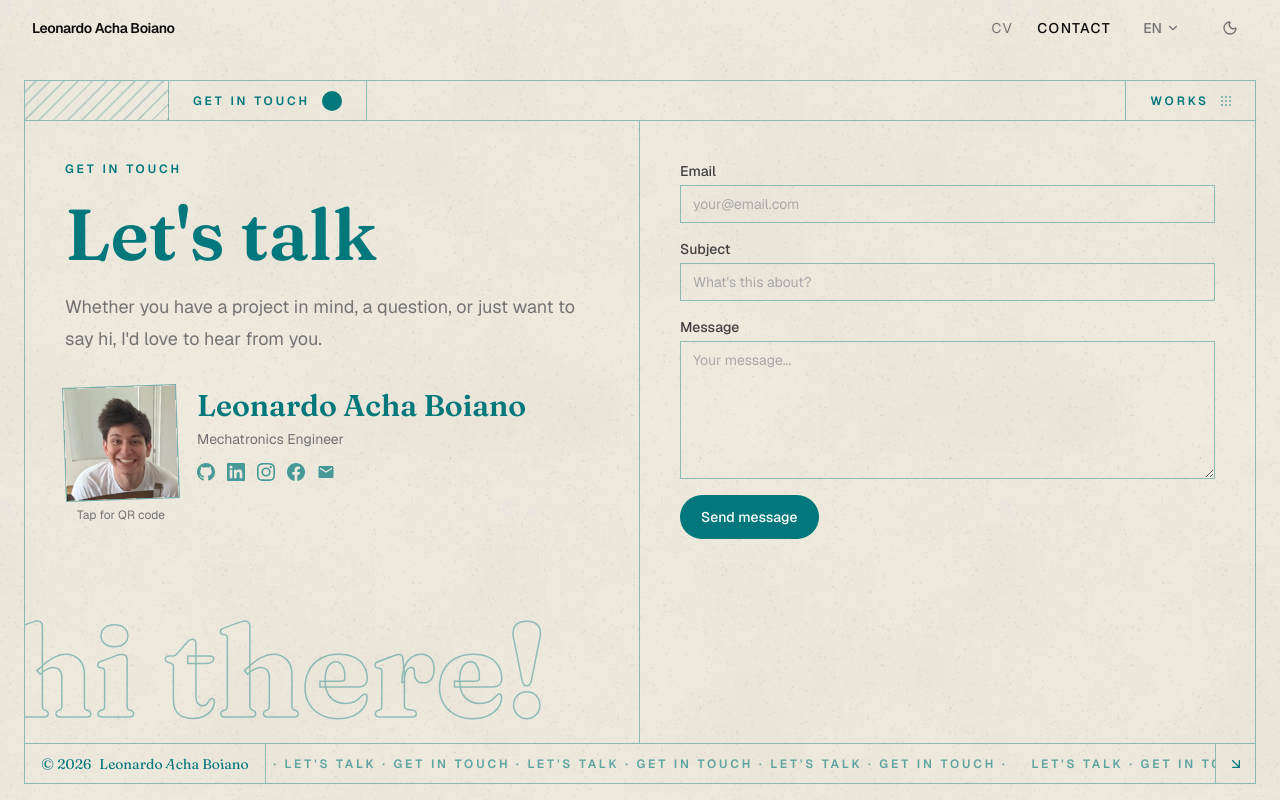
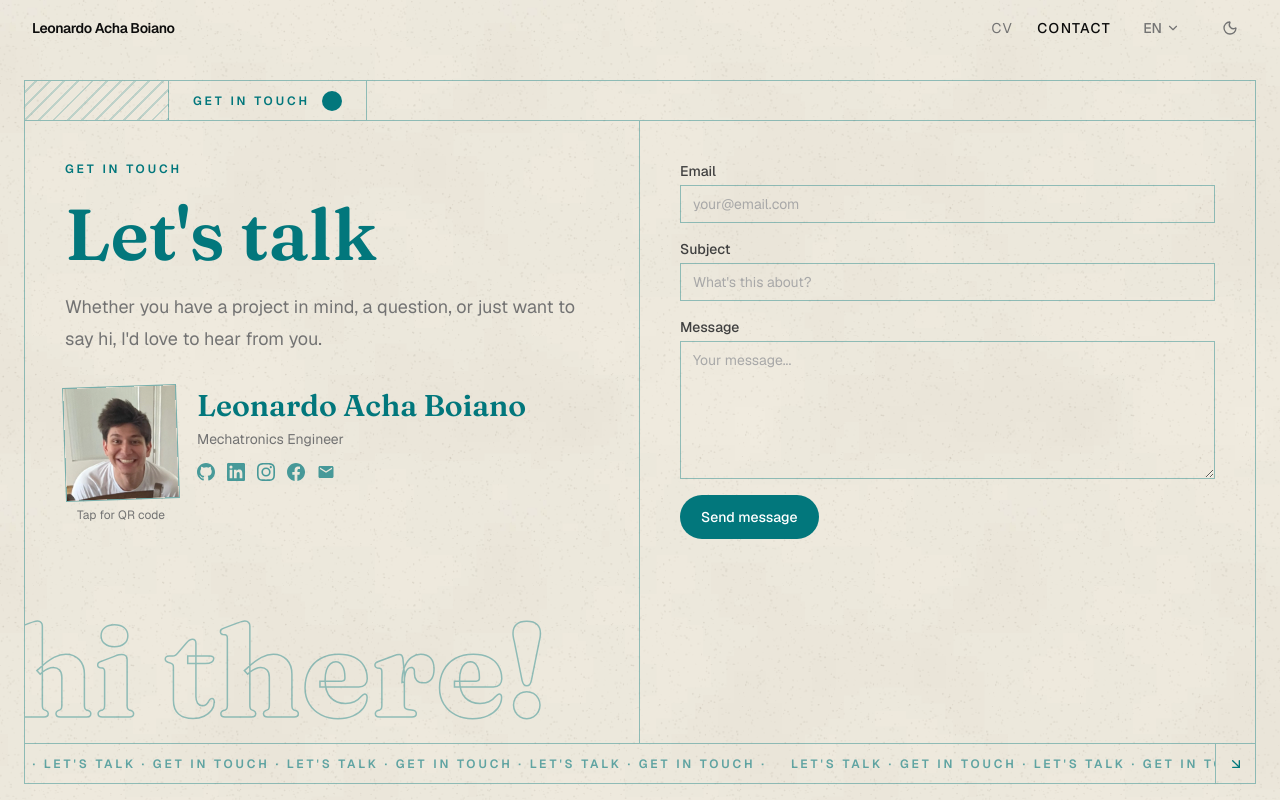
Before and after one commit to leonardoAB1/leonardoachaboiano.com, a Next.js app: page /en/contact in a window 1280 px wide. Built offline with nearby package versions, Linux system fonts and the light colour scheme.

Commit message:
style: remove works button and copyright wordmark from contact strips

```diff
--- a/messages/de.json
+++ b/messages/de.json
@@ -162,7 +162,6 @@
     "metaTitle": "Kontakt",
     "metaDescription": "Nimm Kontakt auf! Verfügbar für Projektkooperationen, Embedded-Systems-Arbeit und technische Anfragen.",
     "eyebrow": "Kontakt aufnehmen",
-    "worksLabel": "Projekte",
     "outlineLine": "hallo!",
     "heading": "Sprechen wir",
     "intro": "Ob du ein Projekt im Kopf hast, eine Frage stellen oder einfach Hallo sagen möchtest: Ich freue mich, von dir zu hören.",
--- a/messages/en.json
+++ b/messages/en.json
@@ -162,7 +162,6 @@
     "metaTitle": "Contact",
     "metaDescription": "Get in touch! Available for project collaborations, embedded systems work, and engineering inquiries.",
     "eyebrow": "Get in touch",
-    "worksLabel": "Works",
     "outlineLine": "hi there!",
     "heading": "Let's talk",
     "intro": "Whether you have a project in mind, a question, or just want to say hi, I'd love to hear from you.",
--- a/messages/es.json
+++ b/messages/es.json
@@ -162,7 +162,6 @@
     "metaTitle": "Contacto",
     "metaDescription": "¡Ponte en contacto! Disponible para colaboraciones en proyectos, trabajo en sistemas embebidos y consultas de ingeniería.",
     "eyebrow": "Ponte en contacto",
-    "worksLabel": "Proyectos",
     "outlineLine": "¡hola!",
     "heading": "Hablemos",
     "intro": "Ya sea que tengas un proyecto en mente, una pregunta o solo quieras saludar, me encantaría saber de ti.",
--- a/messages/fr.json
+++ b/messages/fr.json
@@ -162,7 +162,6 @@
     "metaTitle": "Contact",
     "metaDescription": "Prenez contact ! Disponible pour des collaborations de projet, du travail en systèmes embarqués et des consultations en ingénierie.",
     "eyebrow": "Prendre contact",
-    "worksLabel": "Projets",
     "outlineLine": "salut !",
     "heading": "Discutons",
     "intro": "Que vous ayez un projet en tête, une question ou simplement envie de dire bonjour, je serais ravi d'avoir de vos nouvelles.",
--- a/messages/it.json
+++ b/messages/it.json
@@ -162,7 +162,6 @@
     "metaTitle": "Contatti",
     "metaDescription": "Mettiti in contatto! Disponibile per collaborazioni su progetti, lavori su sistemi embedded e richieste di ingegneria.",
     "eyebrow": "Mettiti in contatto",
-    "worksLabel": "Progetti",
     "outlineLine": "ciao!",
     "heading": "Parliamone",
     "intro": "Che tu abbia un progetto in mente, una domanda o voglia solo salutare, mi farebbe piacere sentirti.",
--- a/src/app/[locale]/(marketing)/contact/page.tsx
+++ b/src/app/[locale]/(marketing)/contact/page.tsx
@@ -13,12 +13,10 @@ import {
   MailIcon,
 } from "@/components/ui/BrandIcons";
 import { Eyebrow, Heading, Text } from "@/components/ui/Typography";
-import { Link } from "@/i18n/navigation";
 import type { Locale } from "@/i18n/routing";
 import { siteConfig, socialLinks } from "@/lib/constants";
 import { pageMetadata } from "@/lib/metadata";
 import { qrRoundedPath } from "@/lib/qr";
-import { cn } from "@/lib/utils";
 
 export async function generateMetadata({
   params,
@@ -102,28 +100,12 @@ export default async function ContactPage({
     () => `${t("heading")} · ${t("eyebrow")}`,
   ).join(" · ")} ·`;
 
-  // Bottom-strip wordmark, reference style: a few glyphs sit slightly rotated,
-  // like hand-placed type. Fixed indices keep the server output deterministic.
-  const year = String(new Date().getFullYear());
-  const wordmarkTilts: Record<number, string> = {
-    1: "-rotate-12",
-    9: "rotate-12",
-    16: "-rotate-6",
-  };
-  const wordmarkGlyphs = siteConfig.name.split("").map((char, index) => ({
-    key: `${index}${char}`,
-    // Regular spaces collapse to zero width inside inline-block glyph spans,
-    // so words are separated with non-breaking spaces instead.
-    char: char === " " ? "\u00A0" : char,
-    tilt: wordmarkTilts[index],
-  }));
-
   return (
     // Viewport-fit page: -mt-14 pulls the tinted surface under the fixed
     // navbar and lg:h-svh pins the whole page to exactly one screen (the
     // global footer is hidden on this route). Below lg the stacked layout
     // scrolls naturally.
-    <section className="-mt-14 flex min-h-svh flex-col bg-surface-paper grain px-4 pb-4 pt-20 sm:px-6 lg:h-svh">
+    <section className="-mt-14 flex min-h-svh flex-col px-4 pb-4 pt-20 sm:px-6 lg:h-svh">
       {/* Single connected box: straight corners so the teal border reads as
           a ruled grid line rather than a card. overflow-hidden clips the
           decorative outline lettering at the border, like the reference.
@@ -153,18 +135,6 @@ export default async function ContactPage({
             />
           </div>
           <div className="flex-1" />
-          <Link
-            href="/projects"
-            className="hidden items-center gap-3 border-l border-brand/40 px-6 transition-colors duration-150 hover:bg-surface-paper-deep sm:flex"
-          >
-            <Eyebrow as="span">{t("worksLabel")}</Eyebrow>
-            <span aria-hidden="true" className="grid grid-cols-3 gap-0.5">
-              {Array.from({ length: 9 }, (_, i) => (
-                // biome-ignore lint/suspicious/noArrayIndexKey: static decorative dots
-                <span key={i} className="size-0.5 rounded-full bg-brand/60" />
-              ))}
-            </span>
-          </Link>
         </div>
 
         <div className="grid min-h-0 flex-1 grid-cols-1 lg:grid-cols-2 lg:divide-x lg:divide-brand/40">
@@ -257,23 +227,8 @@ export default async function ContactPage({
           </AnimatedSection>
         </div>
 
-        {/* Bottom strip - wordmark, marquee, corner arrow. Replaces the
-              global footer on this route. */}
+        {/* Bottom strip - marquee plus corner arrow */}
         <div className="flex h-10 shrink-0 border-t border-brand/40">
-          <div className="hidden shrink-0 items-center border-r border-brand/40 px-4 font-serif text-sm text-brand sm:flex">
-            <span className="sr-only">{`© ${year} ${siteConfig.name}`}</span>
-            <span aria-hidden="true" className="flex items-center">
-              <span className="mr-2">{`© ${year}`}</span>
-              {wordmarkGlyphs.map((glyph) => (
-                <span
-                  key={glyph.key}
-                  className={cn("inline-block", glyph.tilt)}
-                >
-                  {glyph.char}
-                </span>
-              ))}
-            </span>
-          </div>
           <div className="min-w-0 flex-1 overflow-hidden">
             <div
               aria-hidden="true"
```
